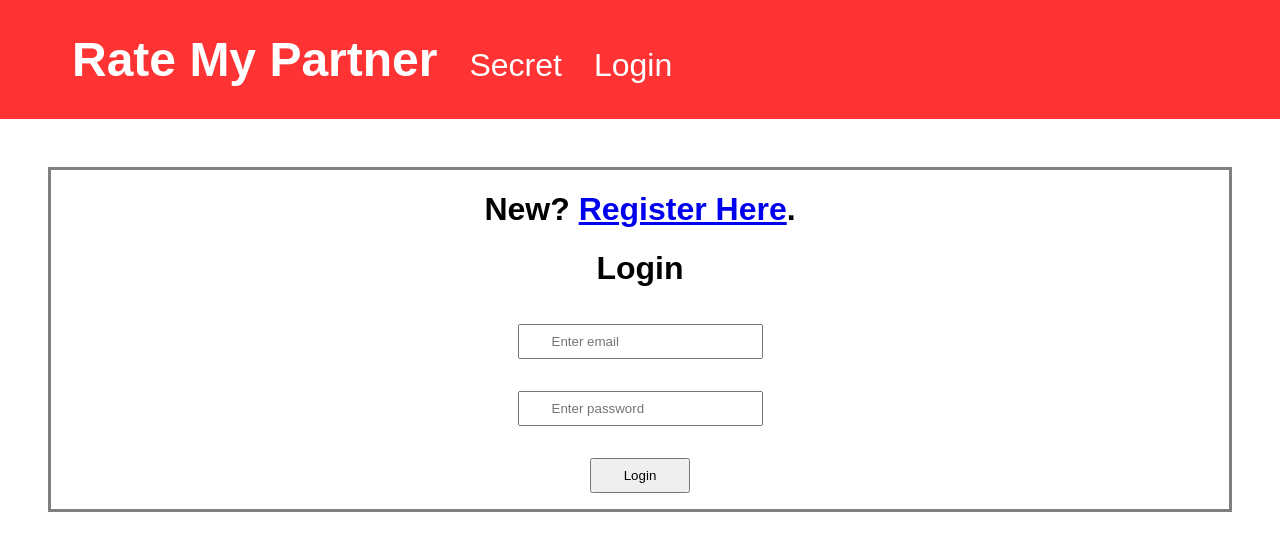
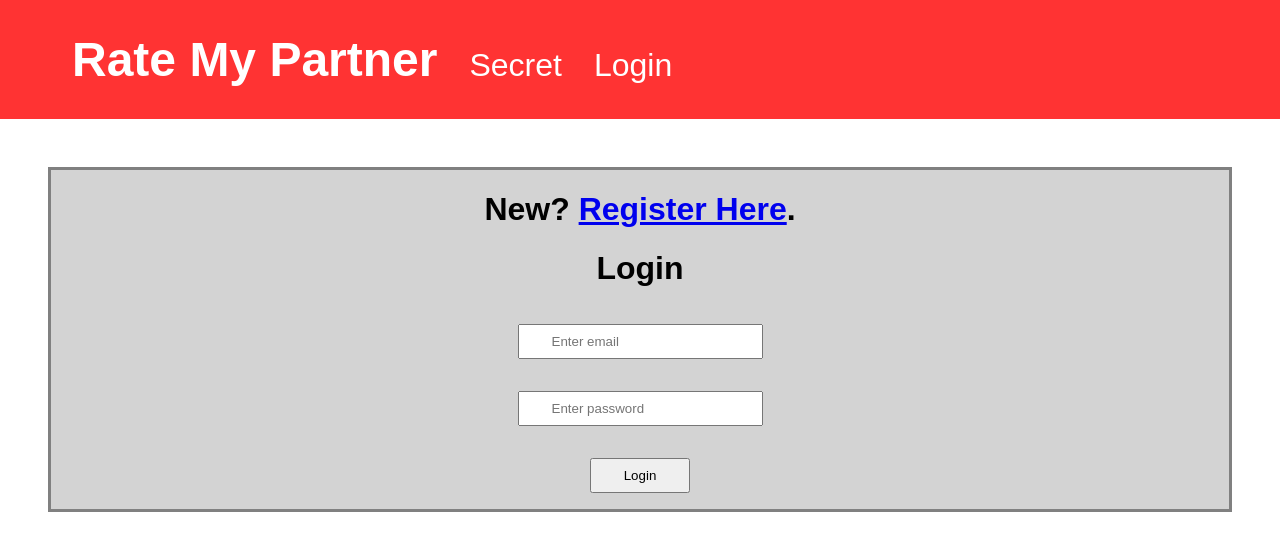
Before and after one commit to Bigg-Fish/rateMyPartner, a React (Create React App) app: page /login in a window 1280 px wide. Shown: the top 550 px of the page. Built offline with nearby package versions, Linux system fonts and the light colour scheme.

Commit message:
Stars page

```diff
--- a/package.json
+++ b/package.json
@@ -11,7 +11,6 @@
     "mongoose": "^5.7.9",
     "react": "^16.4.2",
     "react-dom": "^16.4.2",
-    "react-fontawesome": "^1.7.1",
     "react-router-dom": "^4.3.1",
     "react-scripts": "2.1.3"
   },
--- a/public/index.html
+++ b/public/index.html
@@ -1,5 +1,6 @@
 <!DOCTYPE html>
 <html lang="en">
+
 <head>
   <meta charset="utf-8">
   <meta name="viewport" content="width=device-width, initial-scale=1, shrink-to-fit=no">
@@ -10,6 +11,7 @@
     -->
   <link rel="manifest" href="%PUBLIC_URL%/manifest.json">
   <link rel="shortcut icon" href="%PUBLIC_URL%/favicon.ico">
+
   <!--
       Notice the use of %PUBLIC_URL% in the tags above.
       It will be replaced with the URL of the `public` folder during the build.
@@ -21,6 +23,7 @@
     -->
   <title>React Auth Example</title>
 </head>
+
 <body>
   <noscript>
     You need to enable JavaScript to run this app.
@@ -37,4 +40,5 @@
       To create a production bundle, use `npm run build` or `yarn build`.
     -->
 </body>
+
 </html>
--- a/src/App.js
+++ b/src/App.js
@@ -5,6 +5,7 @@ import Home from './pages/Home';
 import Secret from './pages/Secret';
 import Login from './pages/Login';
 import Register from './pages/Register'
+import Partner from './pages/Partner';
 
 
 class App extends Component {
@@ -15,6 +16,7 @@ class App extends Component {
         <Route path="/secret" component={withAuth(Secret)} />
         <Route path="/login" component={Login} />
         <Route path="/register" component={Register} />
+        <Route path="/partner" component={Partner} />
       </Switch>
     );
   }
--- a/src/pages/Login.css
+++ b/src/pages/Login.css
@@ -2,6 +2,8 @@
     text-align: center;
     border-style: solid;
     border-color: gray;
+    background-color: lightgray;
+    box-shadow: lime;
     margin: 3rem;
     width: auto;
 }
--- a/src/pages/Partner.jsx
+++ b/src/pages/Partner.jsx
@@ -1,6 +1,5 @@
 import React, { Component } from 'react';
 import Header from "../components/Header"
-import { FontAwesomeIcon } from '@fontawesome/react-fontawesome'
 
 
 class Partner extends Component {
@@ -16,16 +15,22 @@ class Partner extends Component {
     }
 
     getStars(number) {
-        stars = []
+        return (
+            <div>
+                {
+                    Array.apply(null, { length: Math.floor(number) }).map((e, i) => (
+                        <span key={i}>⭐</span>
+                    ))
+                }
+            </div>
+        )
     }
 
     render() {
         return (
             <div>
                 <Header />
-                this.state.partners.map((partner) => {
-
-                }
+                {this.getStars(7)}
             </div>
         );
     }
--- a/src/pages/Register.css
+++ /dev/null
@@ -1,12 +0,0 @@
-.loginForm {
-    text-align: center;
-    border-style: solid;
-    border-color: gray;
-    margin: 3rem;
-    width: auto;
-}
-
-.loginForm input{
-    margin: 1rem .5rem;
-    padding: .5rem 2rem;
-}
--- a/src/pages/Register.jsx
+++ b/src/pages/Register.jsx
@@ -1,6 +1,6 @@
 import React, { Component } from 'react';
 import Header from "../components/Header"
-import './Register.css'
+import './Login.css'
 
 export default class Login extends Component {
     constructor(props) {
```
Also changed, not shown: 1 other file (tests, documents, lock files or other folders). Lines whose indentation alone changed are shown as unchanged.
